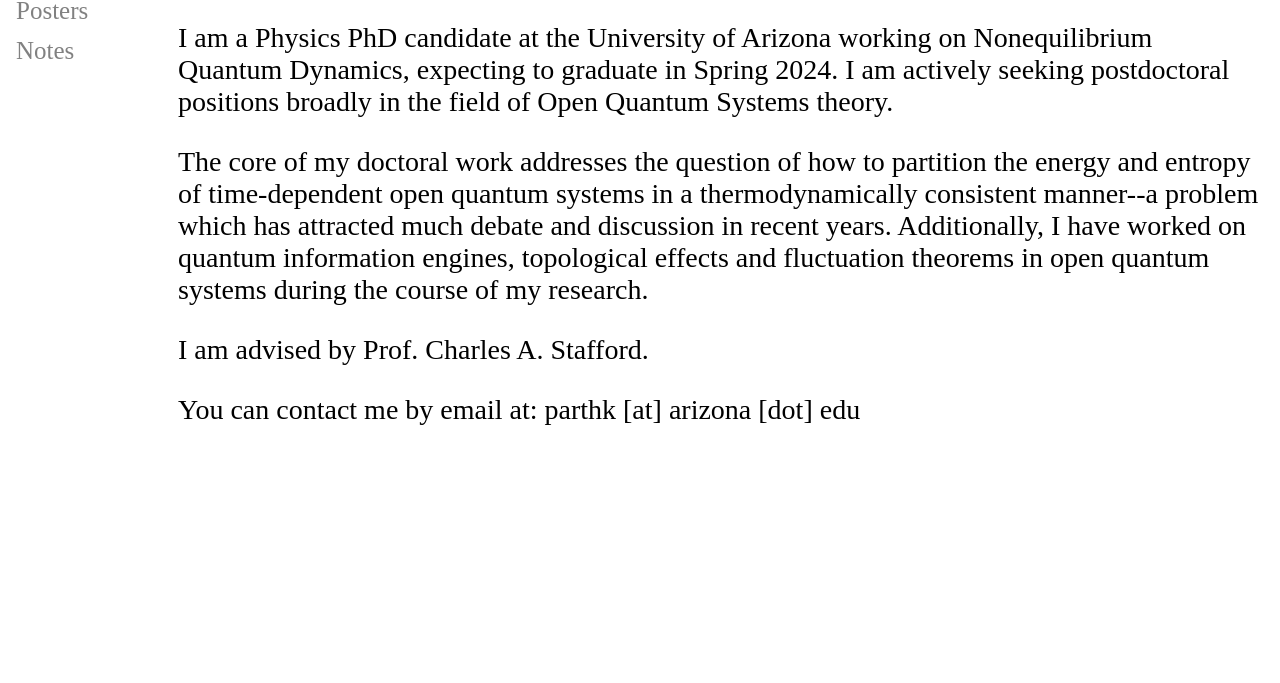
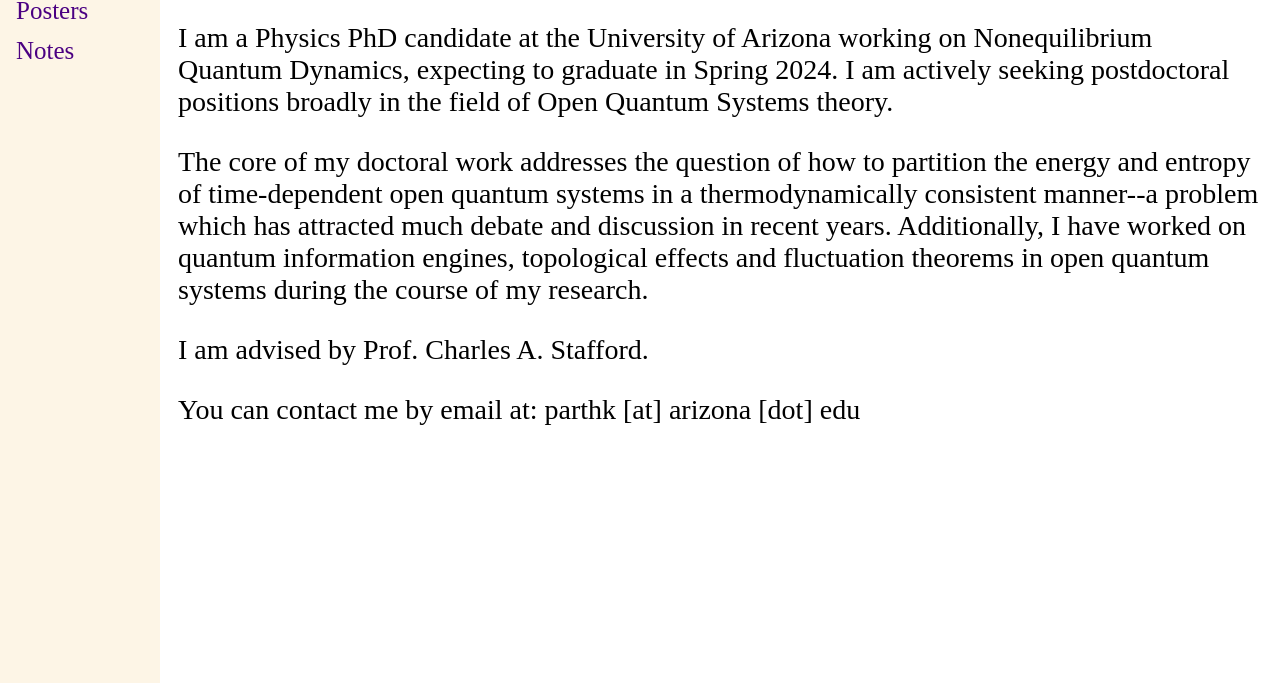
Before and after one commit to parthkumar95/parthkumar95.github.io, a plain HTML site: page index.html in a window 1280 px wide. Shown: the part 117-800 px from the top of the page. Drawn offline with Linux system fonts and the light colour scheme.

Commit message:
Update index.html

```diff
--- a/index.html
+++ b/index.html
@@ -12,7 +12,7 @@
   z-index: 1;
   top: 0;
   left: 0;
- <!-- background-color: #111;-->
+ background-color: OldLace;
   overflow-x: hidden;
   padding-top: 20px:
 }
@@ -21,7 +21,7 @@
   padding: 6px 8px 6px 16px;
   text-decoration: none;
   font-size: 25px;
-  color: #818181;
+  color: Indigo;
   display: block;
 }
 
```
